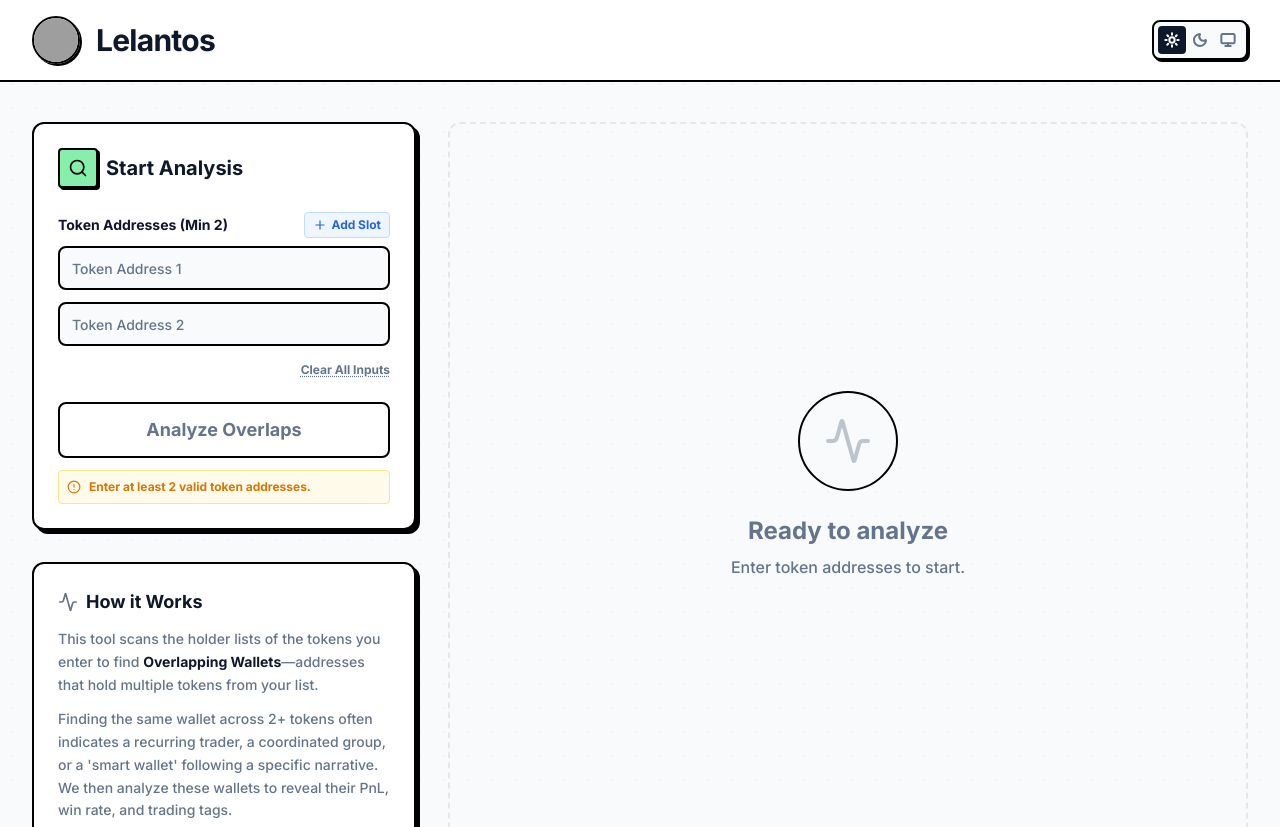
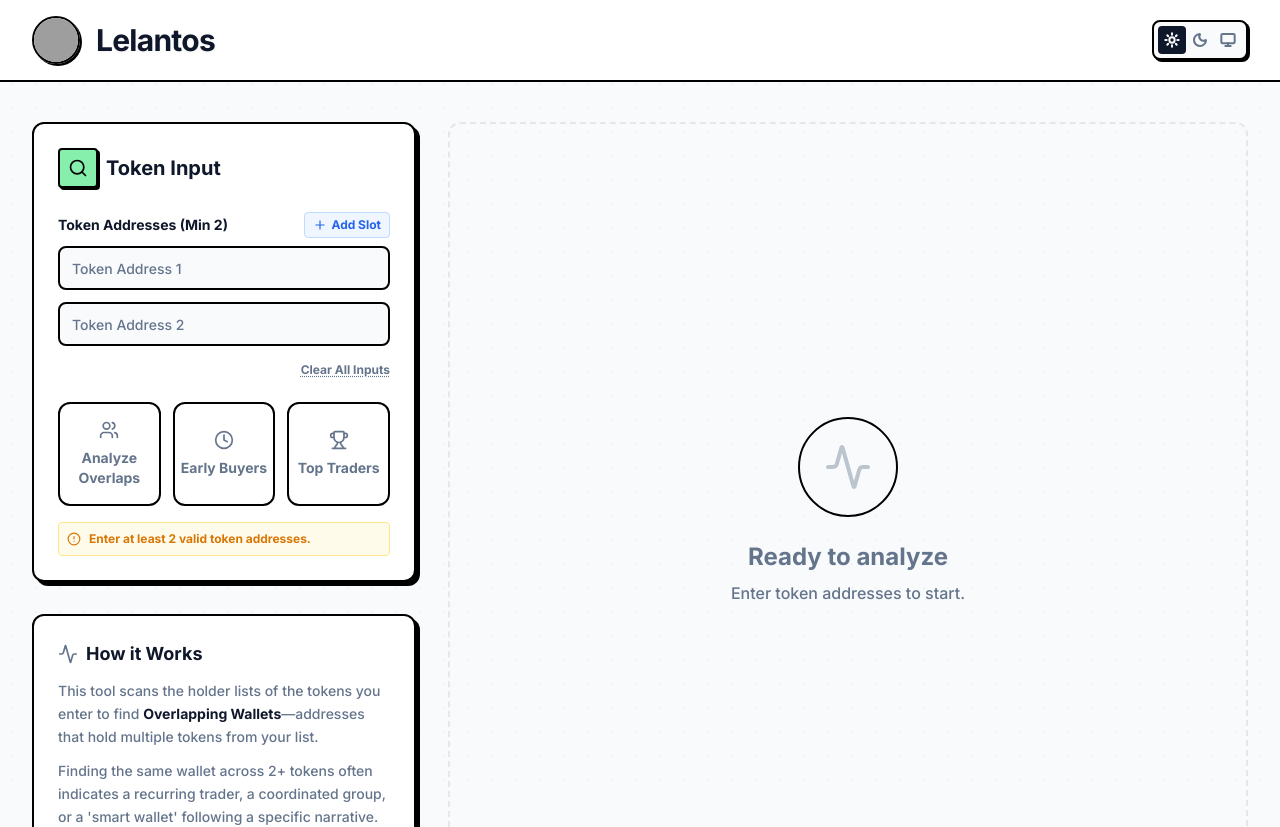
Before and after one commit to heil-kaizen/lelantos, a React (Vite) app: page / in a window 1280 px wide. Shown: the top 827 px of the page. Built offline with nearby package versions, Linux system fonts and the light colour scheme; no server answers; grey boxes are pictures that could not be loaded.

Commit message:
Update AnalysisForm.tsx

```diff
--- a/components/AnalysisForm.tsx
+++ b/components/AnalysisForm.tsx
@@ -1,10 +1,10 @@
 import React, { useState } from 'react';
-import { Plus, Trash2, Search, AlertCircle } from 'lucide-react';
-import { AppStatus } from '../types';
+import { Plus, Trash2, Search, AlertCircle, Users, Clock, Trophy } from 'lucide-react';
+import { AppStatus, AnalysisMode } from '../types';
 
 interface AnalysisFormProps {
   status: AppStatus;
-  onAnalyze: (tokens: string[]) => void;
+  onAnalyze: (tokens: string[], mode: AnalysisMode) => void;
 }
 
 export const AnalysisForm: React.FC<AnalysisFormProps> = ({ status, onAnalyze }) => {
@@ -34,9 +34,8 @@ export const AnalysisForm: React.FC<AnalysisFormProps> = ({ status, onAnalyze })
     setTokens(newTokens);
   };
 
-  const handleSubmit = (e: React.FormEvent) => {
-    e.preventDefault();
-    onAnalyze(tokens.filter(t => t.trim() !== ''));
+  const handleSubmit = (mode: AnalysisMode) => {
+    onAnalyze(tokens.filter(t => t.trim() !== ''), mode);
   };
 
   const isValid = tokens.filter(t => t.trim() !== '').length >= 2;
@@ -47,10 +46,9 @@ export const AnalysisForm: React.FC<AnalysisFormProps> = ({ status, onAnalyze })
         <div className="bg-green-300 p-2 rounded border-2 border-skin-border shadow-[2px_2px_0px_0px_var(--color-shadow)]">
           <Search className="w-5 h-5 text-black" />
         </div>
-        <h2 className="text-xl font-black text-skin-text">Start Analysis</h2>
+        <h2 className="text-xl font-black text-skin-text">Token Input</h2>
       </div>
 
-      <form onSubmit={handleSubmit}>
       <div className="mb-6">
         <div className="flex justify-between items-center mb-2">
           <label className="block text-sm font-bold text-skin-text">
@@ -100,25 +98,53 @@ export const AnalysisForm: React.FC<AnalysisFormProps> = ({ status, onAnalyze })
         </div>
       </div>
 
+      <div className="grid grid-cols-1 sm:grid-cols-3 gap-3">
         <button
-          type="submit"
+          onClick={() => handleSubmit(AnalysisMode.OVERLAPS)}
           disabled={!isValid || status === AppStatus.ANALYZING}
-          className={`w-full py-3 rounded-lg font-black text-lg transition-all border-2 border-skin-border ${
+          className={`flex flex-col items-center justify-center gap-2 py-4 rounded-xl font-black text-sm transition-all border-2 border-skin-border ${
             !isValid || status === AppStatus.ANALYZING
               ? "bg-skin-muted/20 text-skin-muted cursor-not-allowed"
               : "bg-[#a3e635] text-black shadow-[4px_4px_0px_0px_var(--color-shadow)] hover:translate-x-[2px] hover:translate-y-[2px] hover:shadow-[2px_2px_0px_0px_var(--color-shadow)] active:shadow-none"
           }`}
         >
-          {status === AppStatus.ANALYZING ? "Scanning Chain..." : "Analyze Overlaps"}
+          <Users size={20} />
+          <span>Analyze Overlaps</span>
         </button>
 
+        <button
+          onClick={() => handleSubmit(AnalysisMode.EARLY_BUYERS)}
+          disabled={!isValid || status === AppStatus.ANALYZING}
+          className={`flex flex-col items-center justify-center gap-2 py-4 rounded-xl font-black text-sm transition-all border-2 border-skin-border ${
+            !isValid || status === AppStatus.ANALYZING
+              ? "bg-skin-muted/20 text-skin-muted cursor-not-allowed"
+              : "bg-blue-300 text-black shadow-[4px_4px_0px_0px_var(--color-shadow)] hover:translate-x-[2px] hover:translate-y-[2px] hover:shadow-[2px_2px_0px_0px_var(--color-shadow)] active:shadow-none"
+          }`}
+        >
+          <Clock size={20} />
+          <span>Early Buyers</span>
+        </button>
+
+        <button
+          onClick={() => handleSubmit(AnalysisMode.TOP_TRADERS)}
+          disabled={!isValid || status === AppStatus.ANALYZING}
+          className={`flex flex-col items-center justify-center gap-2 py-4 rounded-xl font-black text-sm transition-all border-2 border-skin-border ${
+            !isValid || status === AppStatus.ANALYZING
+              ? "bg-skin-muted/20 text-skin-muted cursor-not-allowed"
+              : "bg-yellow-300 text-black shadow-[4px_4px_0px_0px_var(--color-shadow)] hover:translate-x-[2px] hover:translate-y-[2px] hover:shadow-[2px_2px_0px_0px_var(--color-shadow)] active:shadow-none"
+          }`}
+        >
+          <Trophy size={20} />
+          <span>Top Traders</span>
+        </button>
+      </div>
+
       {!isValid && (
-          <div className="mt-3 flex items-center gap-2 text-amber-600 font-bold text-xs bg-amber-50 p-2 rounded border border-amber-200">
+        <div className="mt-4 flex items-center gap-2 text-amber-600 font-bold text-xs bg-amber-50 p-2 rounded border border-amber-200">
           <AlertCircle size={14} />
           <span>Enter at least 2 valid token addresses.</span>
         </div>
       )}
-      </form>
     </div>
   );
 };
```
Lines whose indentation alone changed are shown as unchanged.
